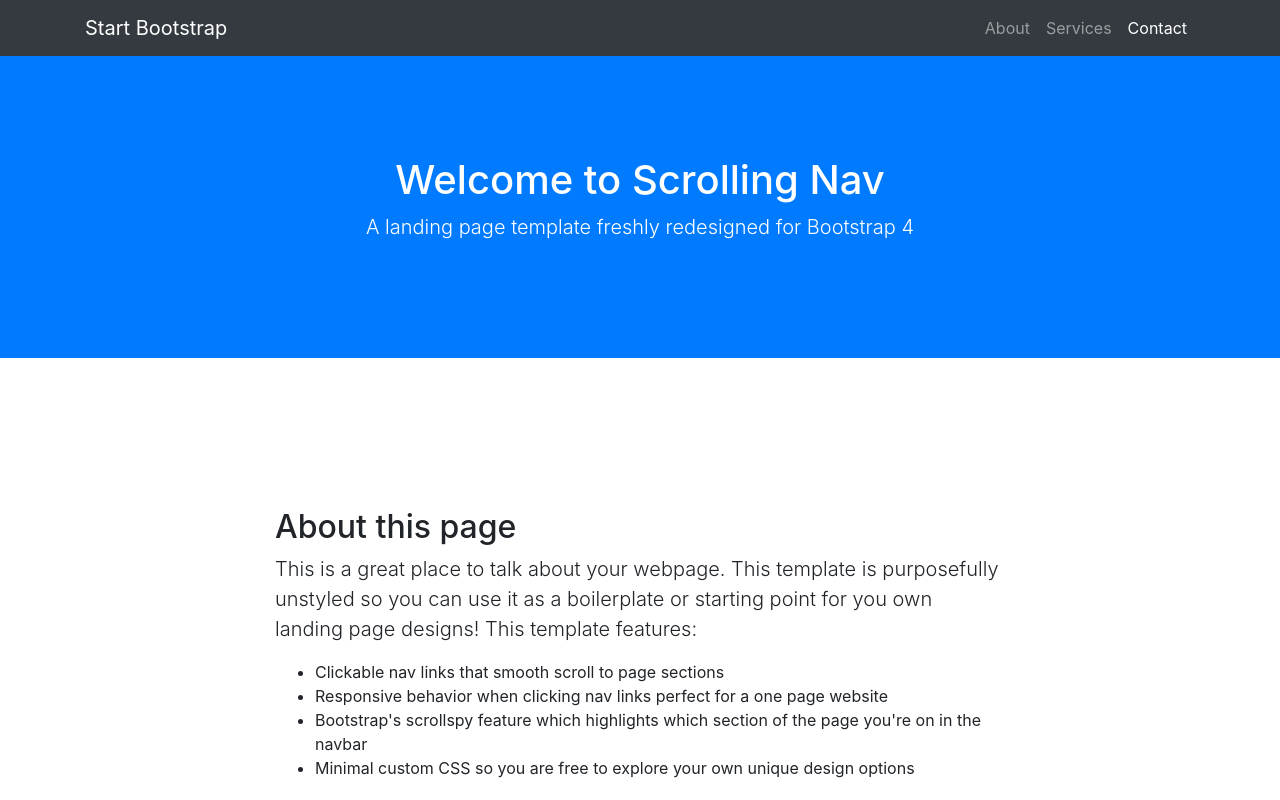
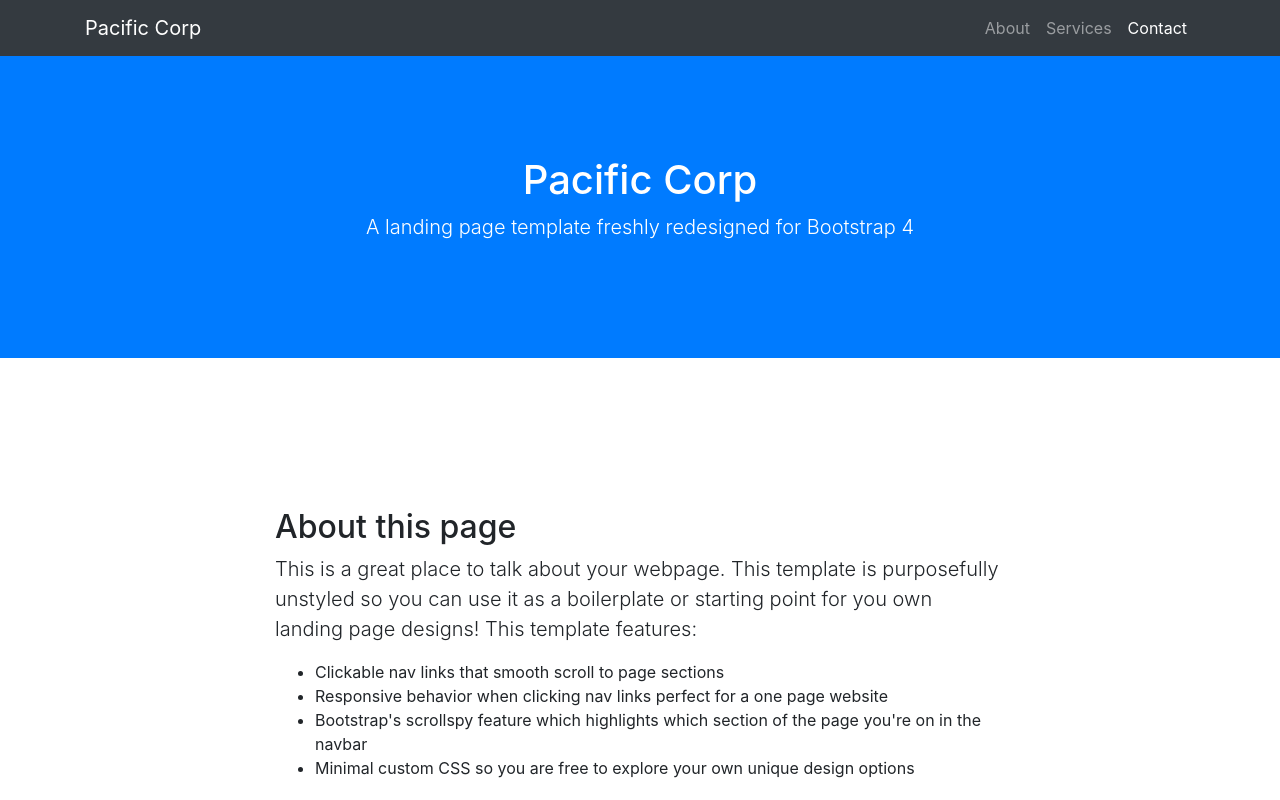
Before and after one commit to elebarphone1/pacificorp, a website with bundled scripts: page index.html in a window 1280 px wide. Shown: the top 800 px of the page. Built offline with nearby package versions, Linux system fonts and the light colour scheme.

Commit message:
Update index.html

```diff
--- a/index.html
+++ b/index.html
@@ -8,7 +8,7 @@
   <meta name="description" content="">
   <meta name="author" content="">
 
-  <title>Scrolling Nav - Start Bootstrap Template</title>
+  <title>Pacific Corp</title>
 
   <!-- Bootstrap core CSS -->
   <link href="vendor/bootstrap/css/bootstrap.min.css" rel="stylesheet">
@@ -23,7 +23,7 @@
   <!-- Navigation -->
   <nav class="navbar navbar-expand-lg navbar-dark bg-dark fixed-top" id="mainNav">
     <div class="container">
-      <a class="navbar-brand js-scroll-trigger" href="#page-top">Start Bootstrap</a>
+      <a class="navbar-brand js-scroll-trigger" href="#page-top">Pacific Corp</a>
       <button class="navbar-toggler" type="button" data-toggle="collapse" data-target="#navbarResponsive" aria-controls="navbarResponsive" aria-expanded="false" aria-label="Toggle navigation">
         <span class="navbar-toggler-icon"></span>
       </button>
@@ -45,7 +45,7 @@
 
   <header class="bg-primary text-white">
     <div class="container text-center">
-      <h1>Welcome to Scrolling Nav</h1>
+      <h1>Pacific Corp</h1>
       <p class="lead">A landing page template freshly redesigned for Bootstrap 4</p>
     </div>
   </header>
@@ -92,7 +92,7 @@
   <!-- Footer -->
   <footer class="py-5 bg-dark">
     <div class="container">
-      <p class="m-0 text-center text-white">Copyright &copy; Your Website 2020</p>
+      <p class="m-0 text-center text-white">Copyright &copy; Pacific Corp 2020</p>
     </div>
     <!-- /.container -->
   </footer>
```
